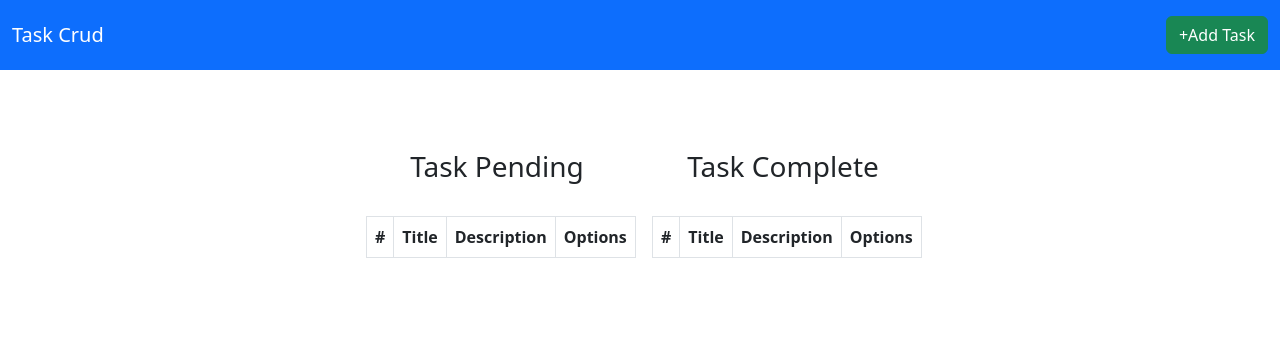
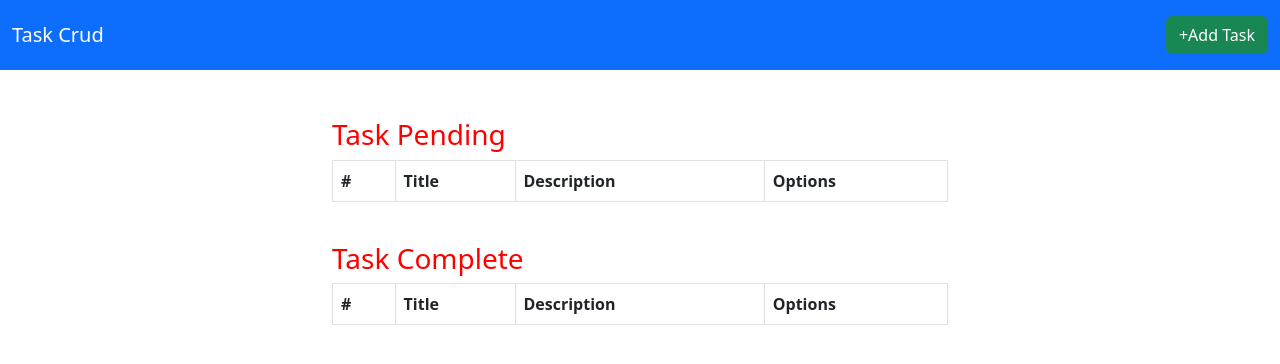
Before and after one commit to jean3102/taskCrud, a React (Vite) app: page / in a window 1280 px wide. Shown: the top 364 px of the page. Built offline with nearby package versions, Linux system fonts and the light colour scheme.

Commit message:
Update HomeComponent.jsx
deploy

```diff
--- a/src/components/HomeComponent.jsx
+++ b/src/components/HomeComponent.jsx
@@ -1,5 +1,5 @@
 import NavComponent from "./NavComponent.jsx";
-import {Col, Container, Row} from "react-bootstrap";
+import { Col, Container, Row } from "react-bootstrap";
 import ModalTaskComponent from "./ModalTaskComponent.jsx";
 import CurrentTaskComponent from "./CurrentTaskComponent.jsx";
 import CompleteTaskComponent from "./CompleteTaskComponent.jsx";
@@ -8,30 +8,36 @@ const HomeComponent = () => {
 
     return (
         <>
-            <NavComponent/>
+            <NavComponent />
 
-            <Container fluid id="body">
-                <Row className="justify-content-lg-center">
+            <Container fluid>
+                <br /><br />
+                <Row className="justify-content-center">
                     <Col lg={10} md={10} xl={6} sm={12} xs={12}>
                         <Row>
-                            <Col lg={6} md={6} xl={6} sm={12} xs={12} >
-                                <h3>Task Pending</h3>
-                                <br/>
-                                <CurrentTaskComponent/>
+
+                            <Col style={styleCol}><h3>Task Pending</h3>
+                                <CurrentTaskComponent />
                             </Col>
-                            <Col lg={6} md={6} sm={12} xs={12}>
-                                <h3>Task Complete</h3>
-                                <br/>
-                                <CompleteTaskComponent/>
+
+                        </Row>
+                        <br/>
+                        <Row>
+                            <Col style={styleCol}><h3>Task Complete</h3>
+                                <CompleteTaskComponent />
                             </Col>
+
                         </Row>
                     </Col>
                 </Row>
 
             </Container>
-            <ModalTaskComponent/>
+            <ModalTaskComponent />
         </>
     )
 }
 
+const styleCol = {with:'100%', overflowY: 'auto', color:'red'}
+
+
 export default HomeComponent
```
